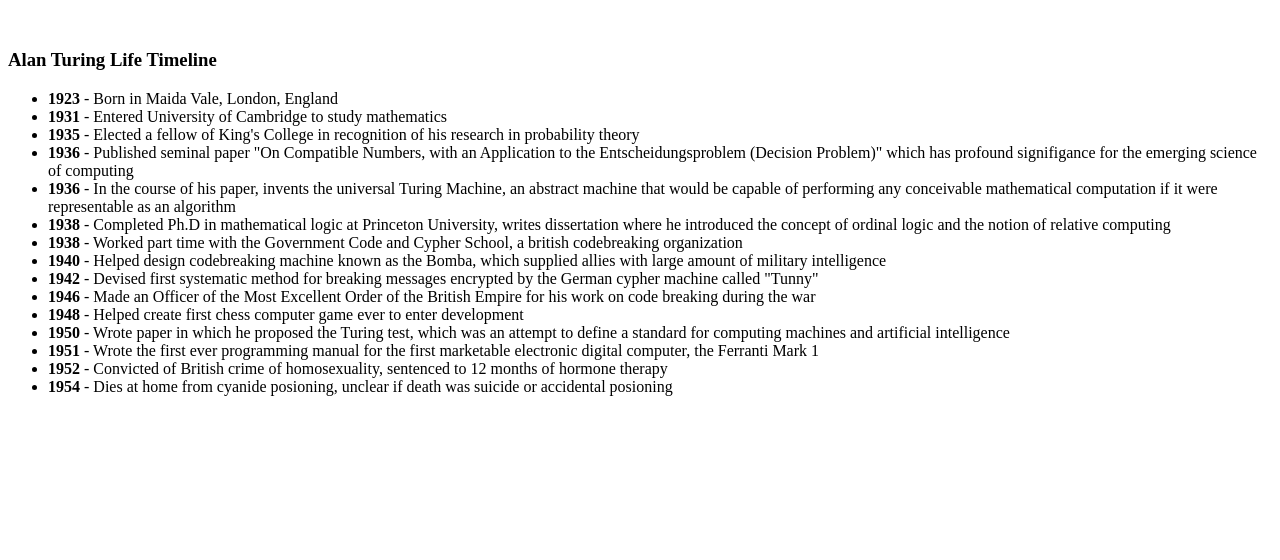
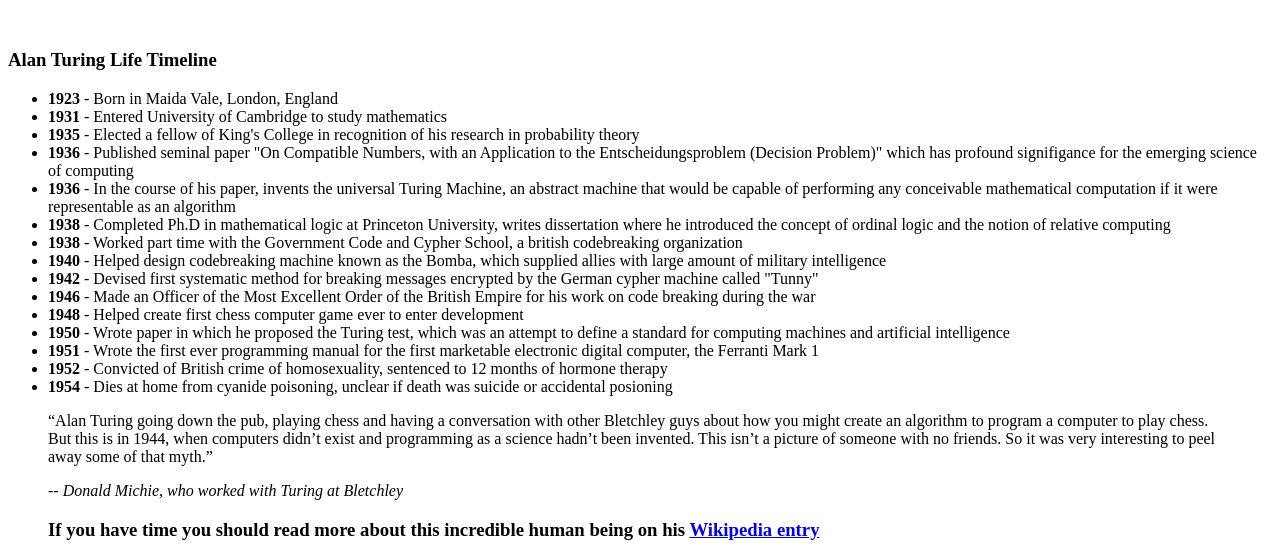
Before and after one commit to charlesreynolds/myfcc, a plain HTML site: page responsive-web-design/tribute/index.html in a window 1280 px wide. Shown: the part 490-1050 px from the top of the page. Before the commit the page ends 902 px from the top, so only its background shows below. Drawn offline with Linux system fonts and the light colour scheme.

Commit message:
html competed

```diff
--- a/responsive-web-design/tribute/index.html
+++ b/responsive-web-design/tribute/index.html
@@ -27,8 +27,18 @@
         <li><strong>1950</strong> - Wrote paper in which he proposed the Turing test, which was an attempt to define a standard for computing machines and artificial intelligence</li>
         <li><strong>1951</strong> - Wrote the first ever programming manual for the first marketable electronic digital computer, the Ferranti Mark 1</li>
         <li><strong>1952</strong> - Convicted of British crime of homosexuality, sentenced to 12 months of hormone therapy</li>
-        <li><strong>1954</strong> - Dies at home from cyanide posioning, unclear if death was suicide or accidental posioning</li>
+        <li><strong>1954</strong> - Dies at home from cyanide poisoning, unclear if death was suicide or accidental posioning</li>
     </ul>
+    <blockquote cite="https://eandt.theiet.org/content/articles/2015/11/sir-dermot-turing-prof-alan-turing-decoded/">
+        <p>
+        “Alan Turing going down the pub, playing chess and having a conversation with other Bletchley guys about how you might create an algorithm to program a computer to play chess. But this is in 1944, when computers didn’t exist and programming as a science hadn’t been invented. This isn’t a picture of someone with no friends. So it was very interesting to peel away some of that myth.”
+        </p>
+        <cite>-- Donald Michie, who worked with Turing at Bletchley</cite>
+    <h3>If you have time you should read more about this incredible human being on his
+        <a id="tribute-link" href="https://en.wikipedia.org/wiki/Alan_Turing"
+        target="blank">Wikipedia entry</a>
+    </h3>
+    </blockquote>
 </section>
 <body>
 <script src="https://cdn.freecodecamp.org/testable-projects-fcc/v1/bundle.js"></script>
```
